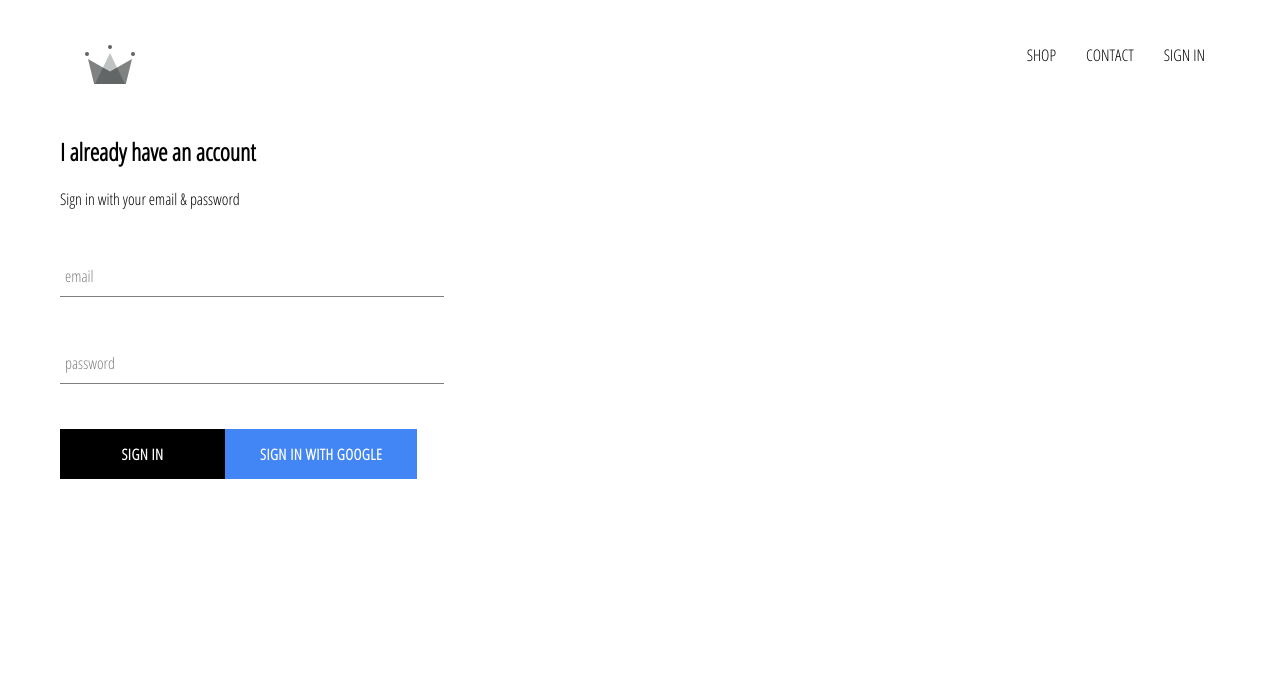
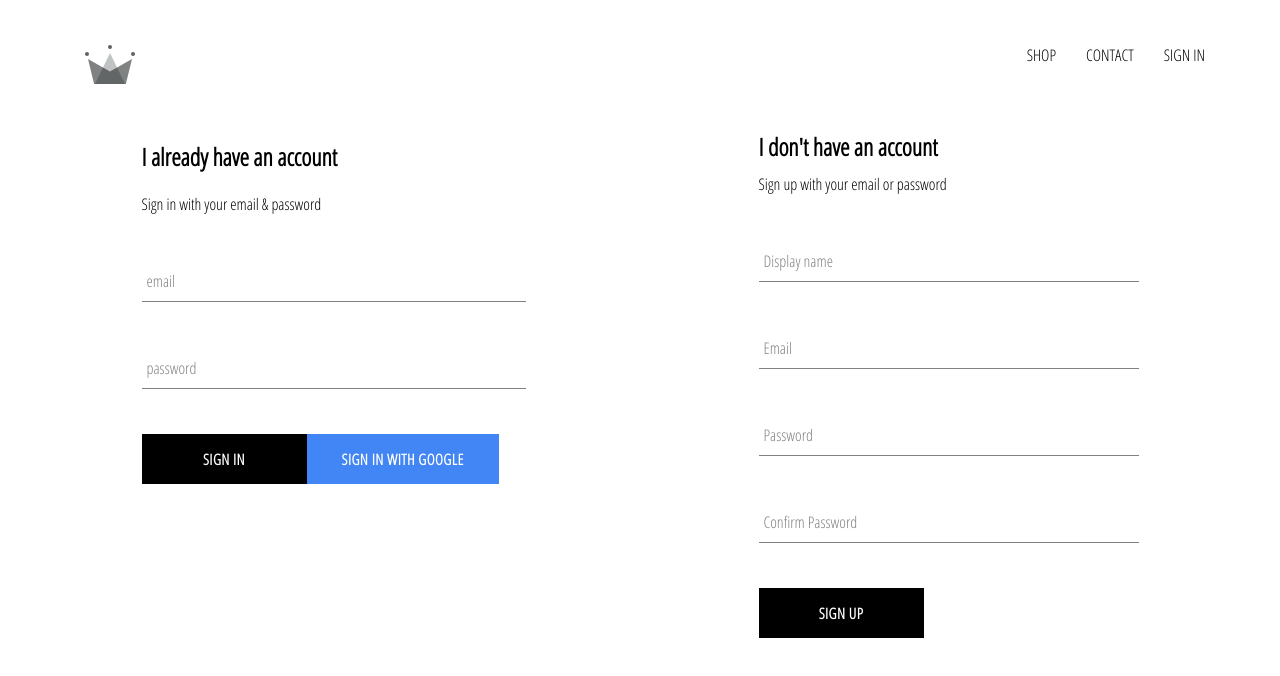
Before and after one commit to brandonstiles1/full-stack-ecommerce-app, a React (Create React App) app: page /signin in a window 1280 px wide. Shown: the top 676 px of the page. Built offline with nearby package versions, Linux system fonts and the light colour scheme; no server answers; the HTML template or start-up script is replaced by a standard one.

Commit message:
Added sign-in & sign-up methods

```diff
--- a/src/App.js
+++ b/src/App.js
@@ -1,6 +1,5 @@
 import React from 'react';
 import { Switch, Route } from 'react-router-dom';
-
 import './App.css';
 
 // Pages
@@ -12,7 +11,7 @@
 import Header from './components/header/header.component';
 
 // Firebase
-import { auth } from './firebase/firebase.utils';
+import { auth, createUserProfileDocument } from './firebase/firebase.utils';
 
 class App extends React.Component {
   constructor() {
@@ -26,10 +25,27 @@
   unsubscribeFromAuth = null
 
   componentDidMount () {
-    this.unsubscribeFromAuth = auth.onAuthStateChanged(user => {
-      this.setState({ currentUser: user });
-    })
+    this.unsubscribeFromAuth = auth.onAuthStateChanged(async userAuth => {
+      if (userAuth) {
+        const userRef = await createUserProfileDocument(userAuth);
+
+        userRef.onSnapshot(snapShot => {
+          this.setState({
+            currentUser: {
+              id: snapShot.id,
+              ...snapShot.data()
+            }
+          });
+
+          console.log(this.state);
+        });
+      }
+
+      this.setState({ currentUser: userAuth });
+    });
   }
+
+
 
   componentWillUnmount () {
     this.unsubscribeFromAuth();
@@ -38,7 +54,7 @@
   render () {
     return (
       <div>
-        <Header currentUser={this.state.currentUser} />
+        <Header currentUser={ this.state.currentUser } />
         <Switch>
           <Route exact path='/' component={ HomePage } />
           <Route path='/shop' component={ ShopPage } />
--- /dev/null
+++ b/src/components/sign-up/sign-up.component.jsx
@@ -0,0 +1,102 @@
+import React, { Component } from 'react';
+import './sign-up.styles.scss';
+
+// Components
+import FormInput from '../form-input/form-input.component';
+import CustomButton from '../custom-button/custom-button.component';
+
+// Auth
+import { auth, createUserProfileDocument } from '../../firebase/firebase.utils.js';
+
+class SignUp extends Component {
+  constructor(props) {
+    super(props);
+    this.state = {
+      displayName: '',
+      email: '',
+      password: '',
+      confirmPassword: ''
+    }
+  }
+
+  handleSubmit = async e => {
+    e.preventDefault();
+
+    const { displayName, email, password, confirmPassword } = this.state;
+
+    if (password !== confirmPassword) {
+      alert("Passwords don't match");
+      return;
+    }
+
+    try {
+      const { user } = await auth.createUserWithEmailAndPassword(email, password);
+
+      await createUserProfileDocument(user, { displayName });
+      this.setState({
+        displayName: '',
+        email: '',
+        password: '',
+        confirmPassword: ''
+      })
+    } catch (error) {
+      console.error(error);
+
+    }
+  };
+
+  handleChange = e => {
+    const { name, value } = e.target;
+    this.setState({[name]: value});
+  };
+
+  render () {
+    const { displayName, email, password, confirmPassword } = this.state;
+
+    return (
+      <div className='sign-up'>
+        <h2 className='title'>I don't have an account</h2>
+        <span>Sign up with your email or password</span>
+        <form className='sign-up-form' onSubmit={ this.handleSubmit }>
+          <FormInput
+            type='text'
+            name='displayName'
+            value={ displayName }
+            onChange={ this.handleChange }
+            label='Display name'
+            required
+          />
+          <FormInput
+            type='email'
+            name='email'
+            value={ email }
+            onChange={ this.handleChange }
+            label='Email'
+            required
+          />
+          <FormInput
+            type='password'
+            name='password'
+            value={ password }
+            onChange={ this.handleChange }
+            label='Password'
+            required
+          />
+          <FormInput
+            type='password'
+            name='confirmPassword'
+            value={ confirmPassword }
+            onChange={ this.handleChange }
+            label='Confirm Password'
+            required
+          />
+          <CustomButton type='submit'>Sign Up</CustomButton>
+
+        </form>
+      </div>
+
+    );
+  }
+}
+
+export default SignUp;
--- /dev/null
+++ b/src/components/sign-up/sign-up.styles.scss
@@ -0,0 +1,9 @@
+.sign-up{
+  display: flex;
+  flex-direction: column;
+  width: 380px;
+
+  .title{
+    margin: 10px 0;
+  }
+}
--- a/src/firebase/firebase.utils.js
+++ b/src/firebase/firebase.utils.js
@@ -13,6 +13,32 @@
   measurementId: "G-HY27SXBE0H"
 };
 
+export const createUserProfileDocument = async (userAuth, additionalData) => {
+  if (!userAuth) return;
+
+  const userRef = firestore.doc(`users/${userAuth.uid}`);
+
+  const snapShot = await userRef.get();
+
+  if (!snapShot.exists) {
+    const { displayName, email } = userAuth;
+    const createdAt = new Date();
+
+    try {
+      await userRef.set({
+        displayName,
+        email,
+        createdAt,
+        ...additionalData
+      })
+    } catch (error) {
+      console.log('Error creating user', error.message);
+    }
+  }
+
+  return userRef;
+};
+
 firebase.initializeApp(config);
 
 export const auth = firebase.auth();
--- a/src/pages/sign-in-and-sign-up/sign-in-and-sign-up.component.jsx
+++ b/src/pages/sign-in-and-sign-up/sign-in-and-sign-up.component.jsx
@@ -4,11 +4,13 @@
 
 // Components
 import SignIn from '../../components/sign-in/sign-in.component';
+import SignUp from '../../components/sign-up/sign-up.component';
 
 const SignInAndSignUpPage = () => {
   return (
     <div className='sign-in-and-sign-up'>
       <SignIn />
+      <SignUp />
     </div>
    );
 }
--- a/src/pages/sign-in-and-sign-up/sign-in-and-sign-up.styles.scss
+++ b/src/pages/sign-in-and-sign-up/sign-in-and-sign-up.styles.scss
@@ -0,0 +1,6 @@
+.sign-in-and-sign-up{
+  width: 997px;
+  display: flex;
+  justify-content: space-between;
+  margin: 30px auto;
+}
```
